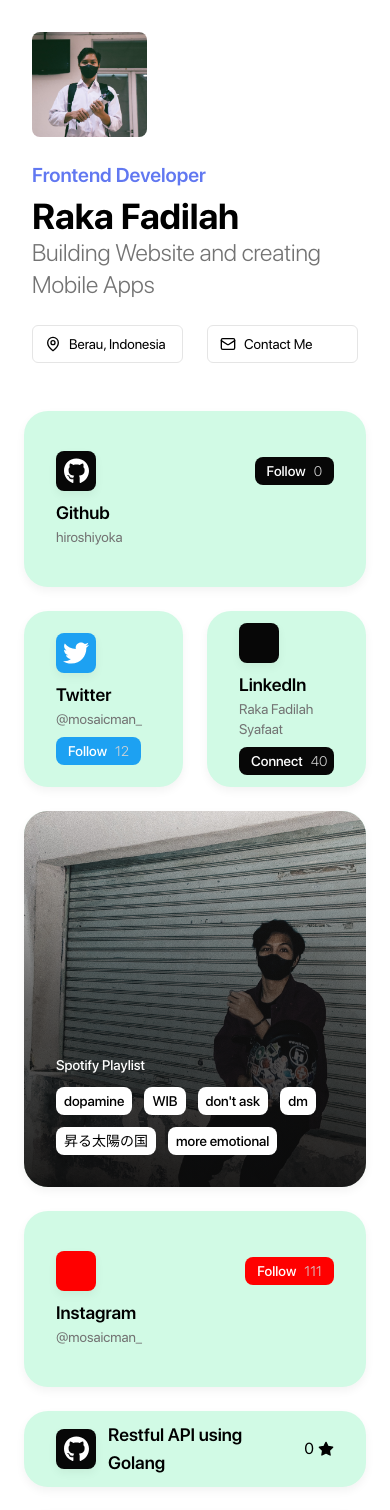
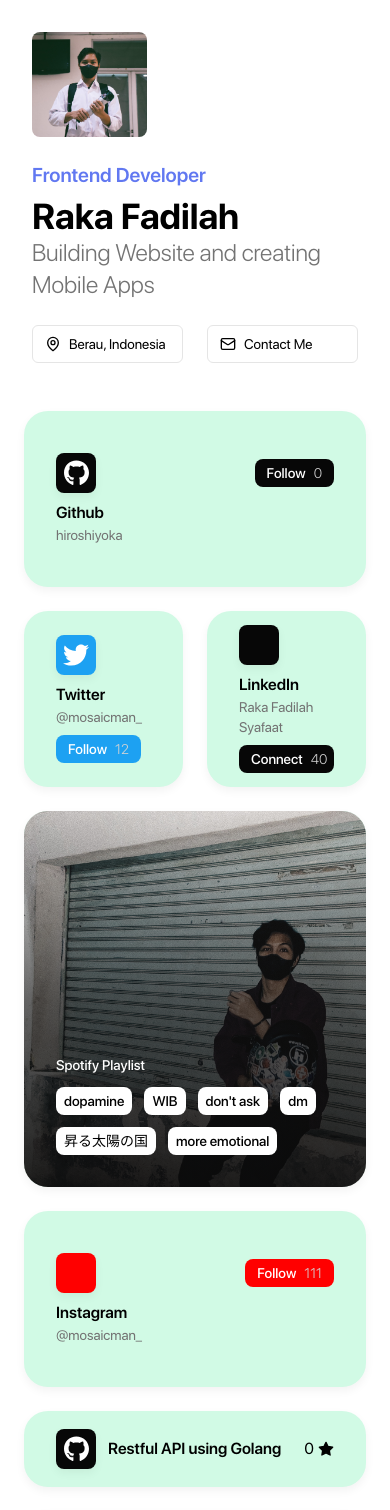
Before and after one commit to hiroshiyoka/hiroshiy.bento, a Next.js app: page / in a window 390 px wide. Shown: the top 1510 px of the page. Built offline with nearby package versions, Linux system fonts and the light colour scheme.

Commit message:
feat: add @container in variants and add responsive font-size in project box and social box

```diff
--- a/components/grid-items/project.box.tsx
+++ b/components/grid-items/project.box.tsx
@@ -8,7 +8,9 @@ const ProjectBox = ({ item }: { item: GridItemInterface }) => {
   return (
     <Link className="flex items-center gap-3" href={item.buttonLink ?? ""}>
       <Icon type={item.icon ?? ""} color={item.color} />
-      <div className="w-full text-lg font-semibold">{item.title}</div>
+      <div className="w-full @md:text-lg text-base font-semibold">
+        {item.title}
+      </div>
       <div className="flex items-center gap-1">
         <span className="mt-[1px]">{item.stars}</span>
         <LuStar size="16" fill="currentColor" />
--- a/components/grid-items/social.box.tsx
+++ b/components/grid-items/social.box.tsx
@@ -18,7 +18,7 @@ const SocialBox = ({ item }: { item: GridItemInterface }) => {
         )}
       </div>
       <div className="mt-2">
-        <div className="text-lg font-semibold">{item.title}</div>
+        <div className="@md:text-lg text-base font-semibold">{item.title}</div>
         <div className="text-sm text-neutral-500">{item.username}</div>
         {item.description && (
           <div className="text-sm text-neutral-500 mt-1 line-clamp-2">
--- a/components/grid.item.tsx
+++ b/components/grid.item.tsx
@@ -3,7 +3,7 @@ import { cva, type VariantProps } from "class-variance-authority";
 import React from "react";
 
 const variants = cva(
-  "shadow-grid rounded-3xl bg-white dark:bg-neutral-900 flex flex-col justify-center",
+  "shadow-grid rounded-3xl bg-white dark:bg-neutral-900 flex flex-col justify-center @container",
   {
     variants: {
       size: {
```
